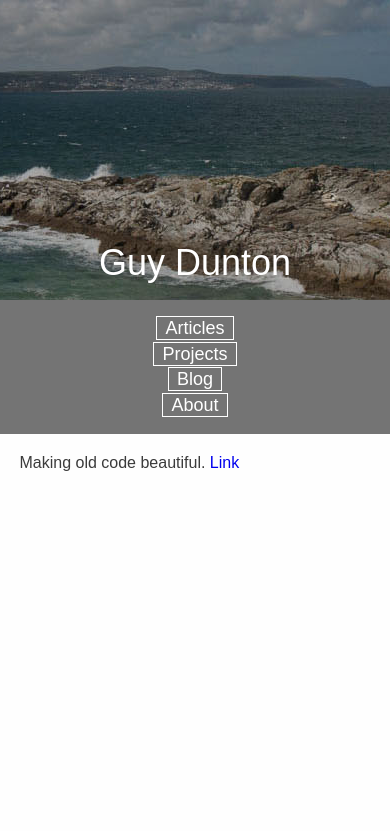
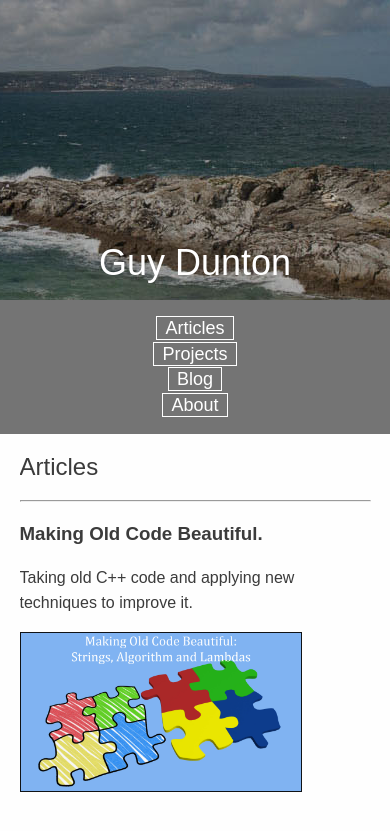
Before and after one commit to guydunton/guydunton.github.io, a Jekyll site: the page built from articles.html, in a window 390 px wide. Shown: the top 831 px of the page. Built offline with Jekyll 4.4.1, drawn with Linux system fonts in a browser that asks for light colours.

Commit message:
Added a blogs page. cleaned up the articles page and added a blog post

```diff
--- a/_layouts/default.html
+++ b/_layouts/default.html
@@ -26,7 +26,7 @@
                     <a class="link-button" href="/projects">Projects</a>
                 </li>
                 <li>
-                    <a class="link-button" href="#">Blog</a>
+                    <a class="link-button" href="/blog">Blog</a>
                 </li>
                 <li>
                     <a class="link-button" href="/about">About</a>
--- a/articles.html
+++ b/articles.html
@@ -2,4 +2,13 @@
 layout: default
 title: Articles
 ---
-<p>Making old code beautiful. <a href="/articles/old-code-beautiful/">Link</a></p>
+<h2>Articles</h2>
+
+{% for page in site.pages %}
+    {% if page.layout == "article" %}
+        <hr>
+        <h3>{{ page.title }}. </h3>
+        <p>{{ page.excert }}</p>
+        <p><a href="{{page.url}}"><img class="previewImage" src="{{ page.image }}" alt="{{ page.title }}"><a></p>
+    {% endif %}
+{% endfor %}
--- a/articles/old-code-beautiful.md
+++ b/articles/old-code-beautiful.md
@@ -3,6 +3,7 @@ layout: article
 title: Making Old Code Beautiful
 permalink: /articles/old-code-beautiful/
 image: /assets/beautiful_code/puzzle.jpg
+excert: Taking old C++ code and applying new techniques to improve it.
 ---
 
 # Making Old Code Beautiful: Strings, Algorithm and Lambdas
--- a/styles/main.css
+++ b/styles/main.css
@@ -30,6 +30,11 @@ header h1 {
     text-align: start;
     position: absolute;
     bottom: 0;
+}
+
+.previewImage {
+    max-width: 320px;
+    border:1px solid #101316;
 }
 
 #main-header {
@@ -78,6 +83,10 @@ header h1 {
     margin-top: 10px;
 }
 
+.blog-date {
+    font-style: italic;
+}
+
 .link-button {
     padding: 8px;
     box-sizing: border-box;
@@ -110,6 +119,10 @@ header h1 {
         bottom: 0;
         left: 0;
     }
+
+    .previewImage {
+        max-width: 80%;
+    }
 }
 
 @media only screen and (min-width:1920px) {
```
Also changed, not shown: _posts/2018-03-31-first-post.md (added, +8 -0 lines), blog.html (added, +15 -0 lines), assets/post_content/deferred_rendering_elm.gif (added).
